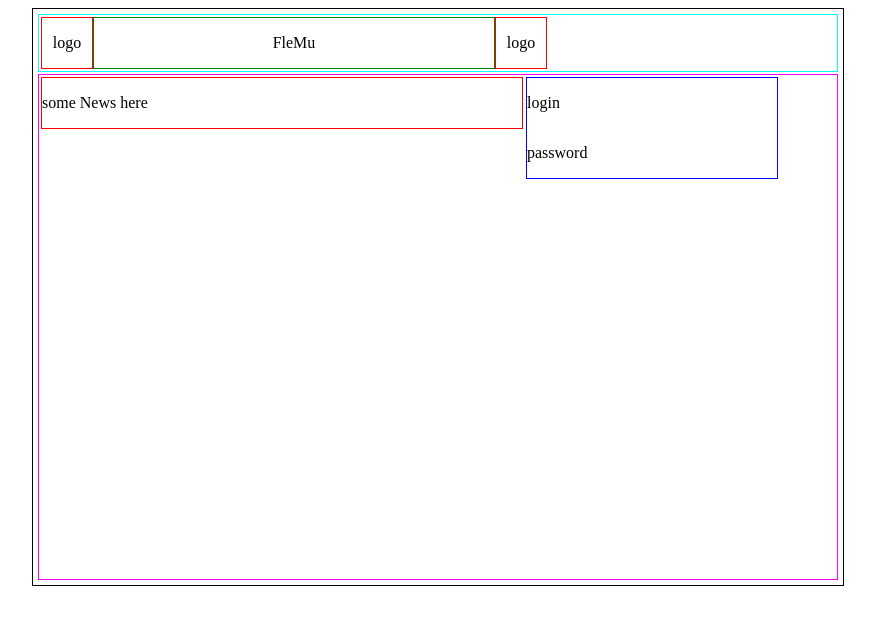
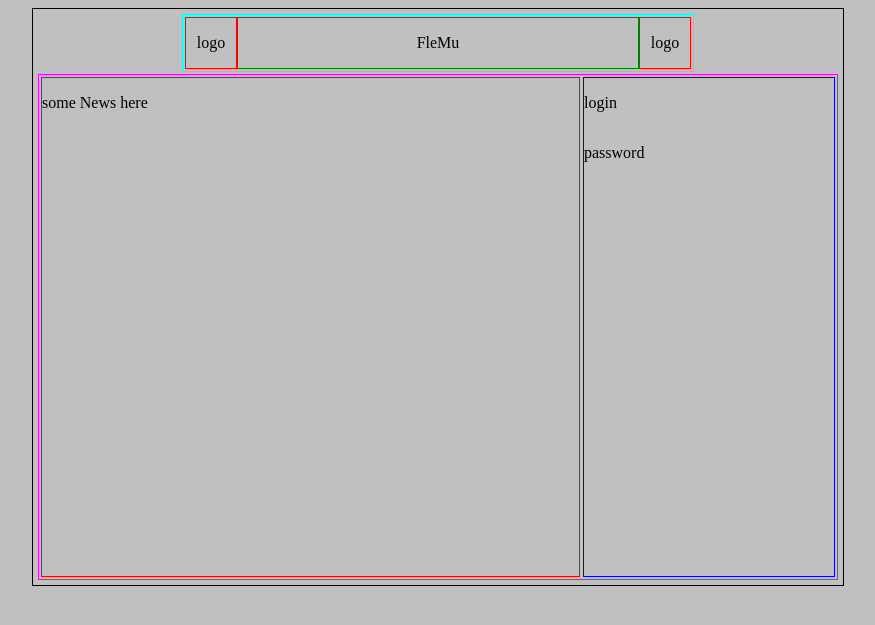
Before and after one commit to fjahn78/FleMu, a PHP site: page / in a window 1280 px wide. Shown: the top 625 px of the page, without its empty margins (202-1077 px from the left). Run offline with PHP 8.4, Linux system fonts and the light colour scheme.

Commit message:
Add dimensions and a bg-color

```diff
--- a/css/master.css
+++ b/css/master.css
@@ -1,4 +1,8 @@
 @CHARSET "UTF-8";
+
+body {
+	background-color: silver;
+}
 
 #container {
 	border: 1px solid black;
@@ -10,6 +14,8 @@
 #headerwrap {
 	border: 1px solid cyan;
 	padding: 2px;
+	width: 506px;
+	margin: 0 auto;
 	overflow: hidden;
 }
 
@@ -51,7 +57,8 @@
 #showcase {
 	float: left;
 	border: 1px solid red;
-	width: 480px;
+	width: 537px;
+	height: 498px;
 	line-height: 50px;
 	margin: 0 3px 0 0;
 }
@@ -61,4 +68,5 @@
 	border: 1px solid blue;
 	line-height: 50px;
 	width: 250px;
+	height: 498px;
 }
```
